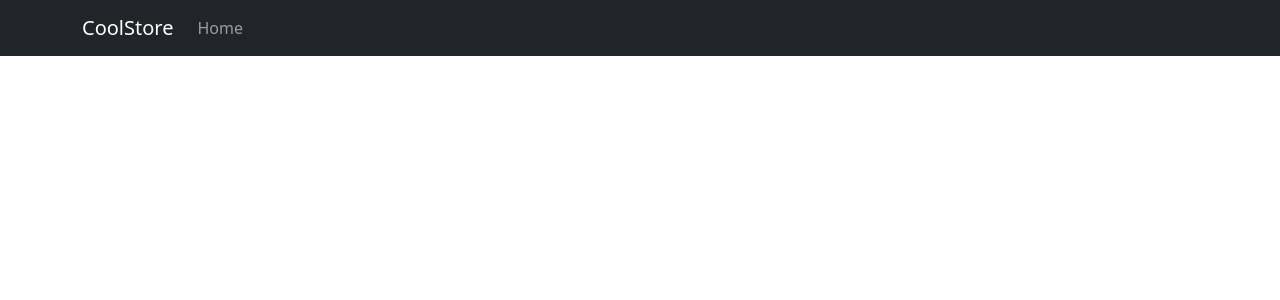
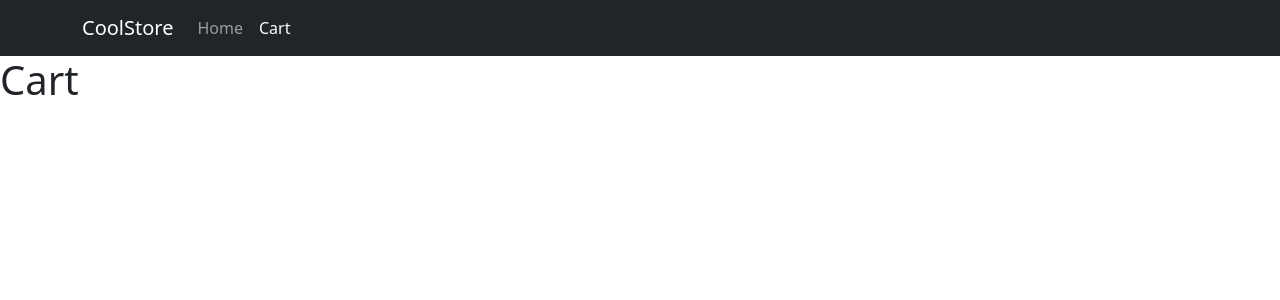
Before and after one commit to lelonov23/market-place, a React (Create React App) app: page /cart in a window 1280 px wide. Before the commit this address had no page. Shown: the top 300 px of the page. Built offline with nearby package versions, Linux system fonts and the light colour scheme.

Commit message:
add cart route

```diff
--- a/src/App.tsx
+++ b/src/App.tsx
@@ -7,6 +7,7 @@ import { load } from "./warehouseSlice";
 import { Routes, Route } from "react-router-dom";
 
 import HomePage from "./routes/HomePage";
+import CartPage from "./routes/CartPage";
 
 function App() {
   const dispatch = useAppDispatch();
@@ -20,6 +21,7 @@ function App() {
       <Header />
       <Routes>
         <Route path="/" element={<HomePage />} />
+        <Route path="/cart" element={<CartPage />} />
       </Routes>
     </div>
   );
--- a/src/components/Header.tsx
+++ b/src/components/Header.tsx
@@ -12,7 +12,10 @@ function Header() {
           </LinkContainer>
           <Nav className="me-auto">
             <LinkContainer to="/">
-              <Nav.Link href="#home">Home</Nav.Link>
+              <Nav.Link>Home</Nav.Link>
+            </LinkContainer>
+            <LinkContainer to="/cart">
+              <Nav.Link>Cart</Nav.Link>
             </LinkContainer>
           </Nav>
         </Container>
--- /dev/null
+++ b/src/routes/CartPage.tsx
@@ -0,0 +1,11 @@
+import React from "react";
+
+function CartPage() {
+  return (
+    <div>
+      <h1>Cart</h1>
+    </div>
+  );
+}
+
+export default CartPage;
```
